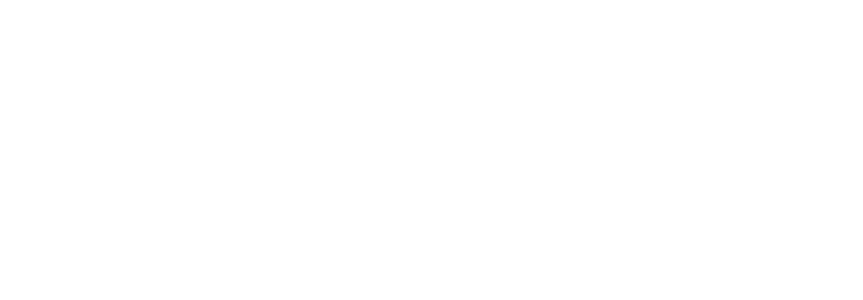
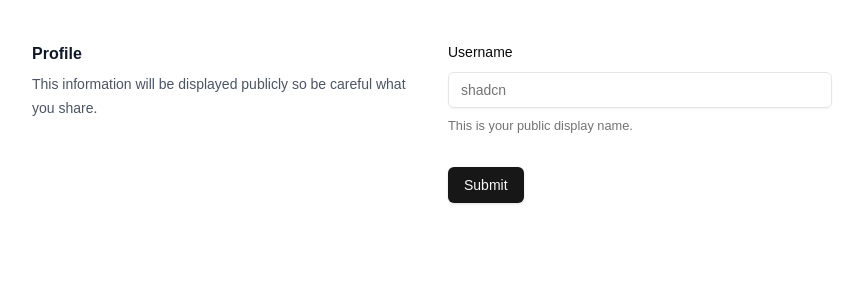
Before and after one commit to JakubFaltyn/university-software-engineering, a Next.js app: page / in a window 1280 px wide. Shown: the top 300 px of the page, without its empty margins (0-863 px from the left). Built offline with nearby package versions, Linux system fonts and the light colour scheme.

Commit message:
important components add

```diff
--- a/app/page.tsx
+++ b/app/page.tsx
@@ -1,9 +1,18 @@
+import { MainForm } from "@/components/blocks/MainForm";
+export default function Home() {
+    return (
+        <div className="mx-auto max-w-7xl sm:px-6 lg:px-8 pt-10">
+            <div className="space-y-10 divide-y divide-gray-900/10">
+                <div className="grid grid-cols-1 gap-x-8 gap-y-8 md:grid-cols-3">
+                    <div className="px-4 sm:px-0">
+                        <h2 className="text-base/7 font-semibold text-gray-900">Profile</h2>
+                        <p className="mt-1 text-sm/6 text-gray-600">This information will be displayed publicly so be careful what you share.</p>
+                    </div>
 
+                    <MainForm />
 
-export default function Home() {
-  return (
-    <div className="mx-auto max-w-7xl sm:px-6 lg:px-8">
-
-    </div>
-  );
+                </div>
+            </div>
+        </div>
+    );
 }
--- /dev/null
+++ b/components/blocks/MainForm.tsx
@@ -0,0 +1,64 @@
+"use client"
+
+import { zodResolver } from "@hookform/resolvers/zod"
+import { useForm } from "react-hook-form"
+import { z } from "zod"
+
+import { Button } from "@/components/ui/button"
+import {
+  Form,
+  FormControl,
+  FormDescription,
+  FormField,
+  FormItem,
+  FormLabel,
+  FormMessage,
+} from "@/components/ui/form"
+import { Input } from "@/components/ui/input"
+
+const formSchema = z.object({
+  username: z.string().min(2, {
+    message: "Username must be at least 2 characters.",
+  }),
+})
+
+export function MainForm() {
+    // 1. Define your form.
+    const form = useForm<z.infer<typeof formSchema>>({
+        resolver: zodResolver(formSchema),
+        defaultValues: {
+          username: "",
+        },
+      })
+
+      // 2. Define a submit handler.
+      function onSubmit(values: z.infer<typeof formSchema>) {
+        // Do something with the form values.
+        // ✅ This will be type-safe and validated.
+        console.log(values)
+      }
+
+  return (
+    <Form {...form}>
+      <form onSubmit={form.handleSubmit(onSubmit)} className="space-y-8">
+        <FormField
+          control={form.control}
+          name="username"
+          render={({ field }) => (
+            <FormItem>
+              <FormLabel>Username</FormLabel>
+              <FormControl>
+                <Input placeholder="shadcn" {...field} />
+              </FormControl>
+              <FormDescription>
+                This is your public display name.
+              </FormDescription>
+              <FormMessage />
+            </FormItem>
+          )}
+        />
+        <Button type="submit">Submit</Button>
+      </form>
+    </Form>
+  )
+}
--- /dev/null
+++ b/components/ui/button.tsx
@@ -0,0 +1,57 @@
+import * as React from "react"
+import { Slot } from "@radix-ui/react-slot"
+import { cva, type VariantProps } from "class-variance-authority"
+
+import { cn } from "@/lib/utils"
+
+const buttonVariants = cva(
+  "inline-flex items-center justify-center gap-2 whitespace-nowrap rounded-md text-sm font-medium transition-colors focus-visible:outline-none focus-visible:ring-1 focus-visible:ring-ring disabled:pointer-events-none disabled:opacity-50 [&_svg]:pointer-events-none [&_svg]:size-4 [&_svg]:shrink-0",
+  {
+    variants: {
+      variant: {
+        default:
+          "bg-primary text-primary-foreground shadow hover:bg-primary/90",
+        destructive:
+          "bg-destructive text-destructive-foreground shadow-sm hover:bg-destructive/90",
+        outline:
+          "border border-input bg-background shadow-sm hover:bg-accent hover:text-accent-foreground",
+        secondary:
+          "bg-secondary text-secondary-foreground shadow-sm hover:bg-secondary/80",
+        ghost: "hover:bg-accent hover:text-accent-foreground",
+        link: "text-primary underline-offset-4 hover:underline",
+      },
+      size: {
+        default: "h-9 px-4 py-2",
+        sm: "h-8 rounded-md px-3 text-xs",
+        lg: "h-10 rounded-md px-8",
+        icon: "h-9 w-9",
+      },
+    },
+    defaultVariants: {
+      variant: "default",
+      size: "default",
+    },
+  }
+)
+
+export interface ButtonProps
+  extends React.ButtonHTMLAttributes<HTMLButtonElement>,
+    VariantProps<typeof buttonVariants> {
+  asChild?: boolean
+}
+
+const Button = React.forwardRef<HTMLButtonElement, ButtonProps>(
+  ({ className, variant, size, asChild = false, ...props }, ref) => {
+    const Comp = asChild ? Slot : "button"
+    return (
+      <Comp
+        className={cn(buttonVariants({ variant, size, className }))}
+        ref={ref}
+        {...props}
+      />
+    )
+  }
+)
+Button.displayName = "Button"
+
+export { Button, buttonVariants }
--- /dev/null
+++ b/components/ui/form.tsx
@@ -0,0 +1,178 @@
+"use client"
+
+import * as React from "react"
+import * as LabelPrimitive from "@radix-ui/react-label"
+import { Slot } from "@radix-ui/react-slot"
+import {
+  Controller,
+  ControllerProps,
+  FieldPath,
+  FieldValues,
+  FormProvider,
+  useFormContext,
+} from "react-hook-form"
+
+import { cn } from "@/lib/utils"
+import { Label } from "@/components/ui/label"
+
+const Form = FormProvider
+
+type FormFieldContextValue<
+  TFieldValues extends FieldValues = FieldValues,
+  TName extends FieldPath<TFieldValues> = FieldPath<TFieldValues>
+> = {
+  name: TName
+}
+
+const FormFieldContext = React.createContext<FormFieldContextValue>(
+  {} as FormFieldContextValue
+)
+
+const FormField = <
+  TFieldValues extends FieldValues = FieldValues,
+  TName extends FieldPath<TFieldValues> = FieldPath<TFieldValues>
+>({
+  ...props
+}: ControllerProps<TFieldValues, TName>) => {
+  return (
+    <FormFieldContext.Provider value={{ name: props.name }}>
+      <Controller {...props} />
+    </FormFieldContext.Provider>
+  )
+}
+
+const useFormField = () => {
+  const fieldContext = React.useContext(FormFieldContext)
+  const itemContext = React.useContext(FormItemContext)
+  const { getFieldState, formState } = useFormContext()
+
+  const fieldState = getFieldState(fieldContext.name, formState)
+
+  if (!fieldContext) {
+    throw new Error("useFormField should be used within <FormField>")
+  }
+
+  const { id } = itemContext
+
+  return {
+    id,
+    name: fieldContext.name,
+    formItemId: `${id}-form-item`,
+    formDescriptionId: `${id}-form-item-description`,
+    formMessageId: `${id}-form-item-message`,
+    ...fieldState,
+  }
+}
+
+type FormItemContextValue = {
+  id: string
+}
+
+const FormItemContext = React.createContext<FormItemContextValue>(
+  {} as FormItemContextValue
+)
+
+const FormItem = React.forwardRef<
+  HTMLDivElement,
+  React.HTMLAttributes<HTMLDivElement>
+>(({ className, ...props }, ref) => {
+  const id = React.useId()
+
+  return (
+    <FormItemContext.Provider value={{ id }}>
+      <div ref={ref} className={cn("space-y-2", className)} {...props} />
+    </FormItemContext.Provider>
+  )
+})
+FormItem.displayName = "FormItem"
+
+const FormLabel = React.forwardRef<
+  React.ElementRef<typeof LabelPrimitive.Root>,
+  React.ComponentPropsWithoutRef<typeof LabelPrimitive.Root>
+>(({ className, ...props }, ref) => {
+  const { error, formItemId } = useFormField()
+
+  return (
+    <Label
+      ref={ref}
+      className={cn(error && "text-destructive", className)}
+      htmlFor={formItemId}
+      {...props}
+    />
+  )
+})
+FormLabel.displayName = "FormLabel"
+
+const FormControl = React.forwardRef<
+  React.ElementRef<typeof Slot>,
+  React.ComponentPropsWithoutRef<typeof Slot>
+>(({ ...props }, ref) => {
+  const { error, formItemId, formDescriptionId, formMessageId } = useFormField()
+
+  return (
+    <Slot
+      ref={ref}
+      id={formItemId}
+      aria-describedby={
+        !error
+          ? `${formDescriptionId}`
+          : `${formDescriptionId} ${formMessageId}`
+      }
+      aria-invalid={!!error}
+      {...props}
+    />
+  )
+})
+FormControl.displayName = "FormControl"
+
+const FormDescription = React.forwardRef<
+  HTMLParagraphElement,
+  React.HTMLAttributes<HTMLParagraphElement>
+>(({ className, ...props }, ref) => {
+  const { formDescriptionId } = useFormField()
+
+  return (
+    <p
+      ref={ref}
+      id={formDescriptionId}
+      className={cn("text-[0.8rem] text-muted-foreground", className)}
+      {...props}
+    />
+  )
+})
+FormDescription.displayName = "FormDescription"
+
+const FormMessage = React.forwardRef<
+  HTMLParagraphElement,
+  React.HTMLAttributes<HTMLParagraphElement>
+>(({ className, children, ...props }, ref) => {
+  const { error, formMessageId } = useFormField()
+  const body = error ? String(error?.message) : children
+
+  if (!body) {
+    return null
+  }
+
+  return (
+    <p
+      ref={ref}
+      id={formMessageId}
+      className={cn("text-[0.8rem] font-medium text-destructive", className)}
+      {...props}
+    >
+      {body}
+    </p>
+  )
+})
+FormMessage.displayName = "FormMessage"
+
+export {
+  useFormField,
+  Form,
+  FormItem,
+  FormLabel,
+  FormControl,
+  FormDescription,
+  FormMessage,
+  FormField,
+}
--- /dev/null
+++ b/components/ui/input.tsx
@@ -0,0 +1,22 @@
+import * as React from "react"
+
+import { cn } from "@/lib/utils"
+
+const Input = React.forwardRef<HTMLInputElement, React.ComponentProps<"input">>(
+  ({ className, type, ...props }, ref) => {
+    return (
+      <input
+        type={type}
+        className={cn(
+          "flex h-9 w-full rounded-md border border-input bg-transparent px-3 py-1 text-base shadow-sm transition-colors file:border-0 file:bg-transparent file:text-sm file:font-medium file:text-foreground placeholder:text-muted-foreground focus-visible:outline-none focus-visible:ring-1 focus-visible:ring-ring disabled:cursor-not-allowed disabled:opacity-50 md:text-sm",
+          className
+        )}
+        ref={ref}
+        {...props}
+      />
+    )
+  }
+)
+Input.displayName = "Input"
+
+export { Input }
--- /dev/null
+++ b/components/ui/label.tsx
@@ -0,0 +1,26 @@
+"use client"
+
+import * as React from "react"
+import * as LabelPrimitive from "@radix-ui/react-label"
+import { cva, type VariantProps } from "class-variance-authority"
+
+import { cn } from "@/lib/utils"
+
+const labelVariants = cva(
+  "text-sm font-medium leading-none peer-disabled:cursor-not-allowed peer-disabled:opacity-70"
+)
+
+const Label = React.forwardRef<
+  React.ElementRef<typeof LabelPrimitive.Root>,
+  React.ComponentPropsWithoutRef<typeof LabelPrimitive.Root> &
+    VariantProps<typeof labelVariants>
+>(({ className, ...props }, ref) => (
+  <LabelPrimitive.Root
+    ref={ref}
+    className={cn(labelVariants(), className)}
+    {...props}
+  />
+))
+Label.displayName = LabelPrimitive.Root.displayName
+
+export { Label }
```
Also changed, not shown: package.json (+6 -1 lines), 1 other file (tests, documents, lock files or other folders).
